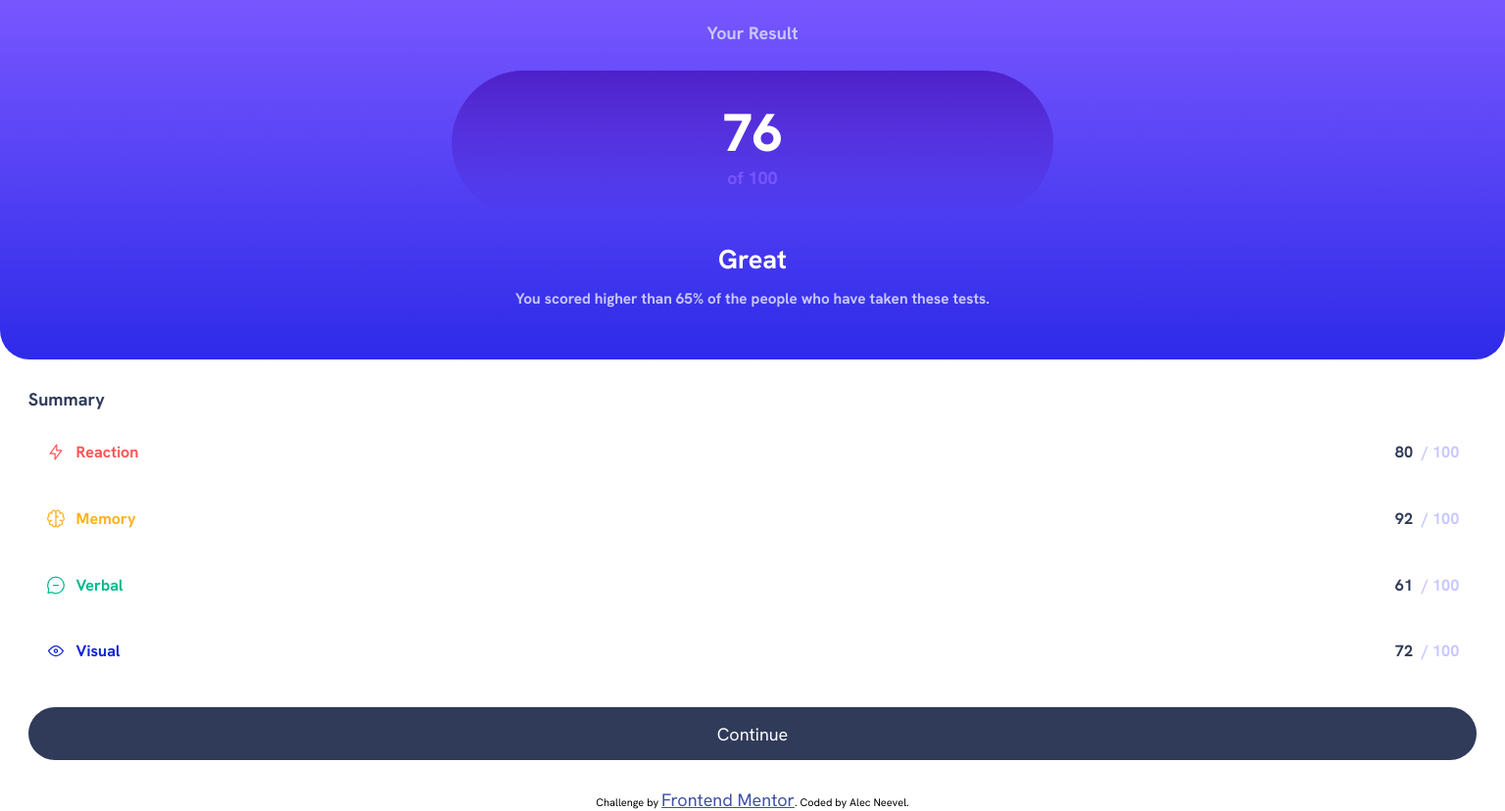
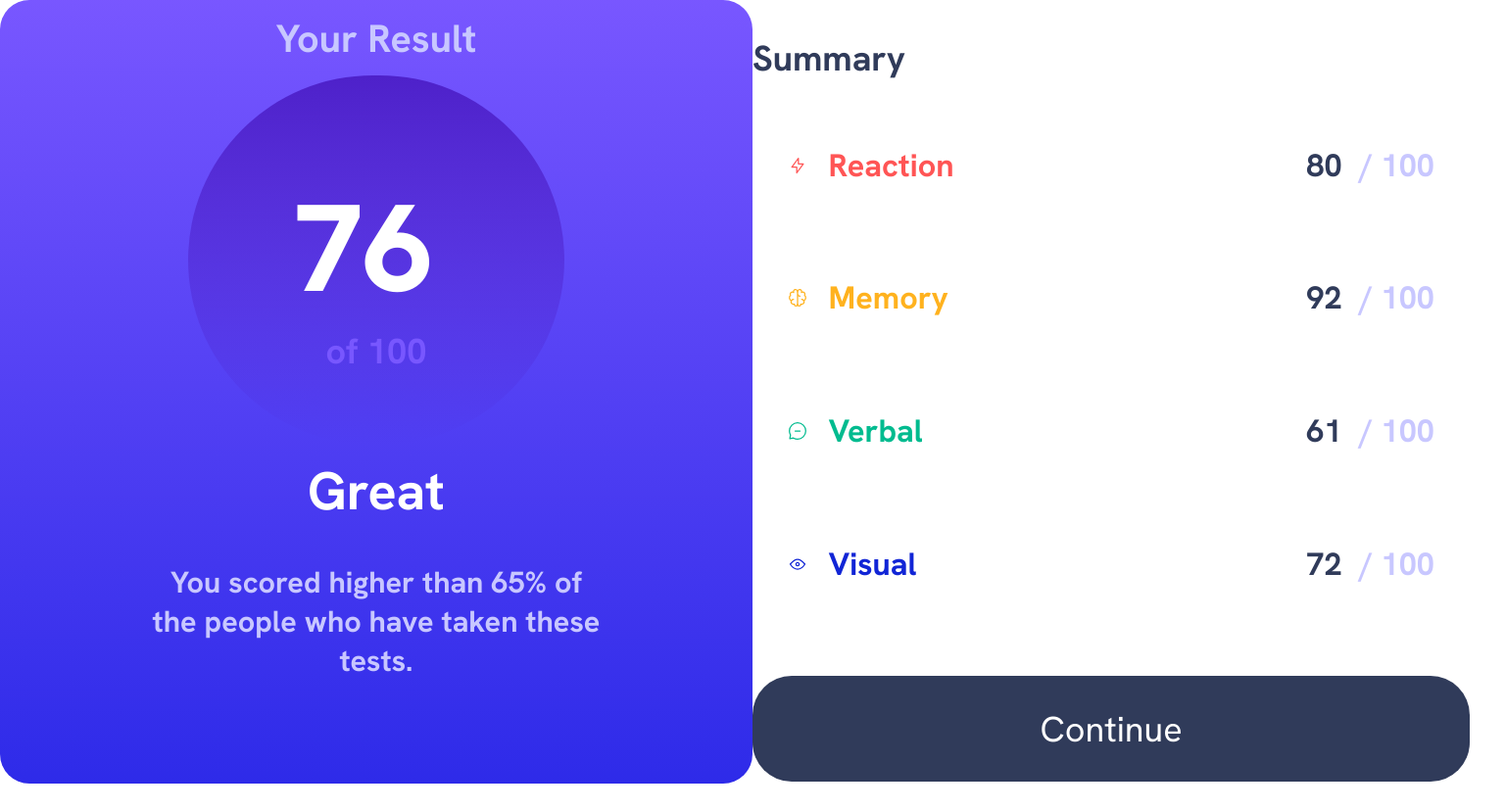
Before and after one commit to aneevel/frontend-mentor-results-summary-component, a website: page index.html in a window 1536 px wide. Shown: the whole page at 98% size. After the commit the page ends 800 px from the top, so only its background shows below. Drawn offline with Linux system fonts and the light colour scheme.

Commit message:
get desktop display for score bubble right

```diff
--- a/index.html
+++ b/index.html
@@ -19,7 +19,7 @@
   <link rel="stylesheet" href="styles/custom.css"/>
 </head>
 <body>
-<div class="container">
+<div class="container" id="base-container">
   <div class="container" id="result-summary">
     <h1>Your Result</h1>
     <div class="container" id="score-bubble">
--- a/styles/custom.css
+++ b/styles/custom.css
@@ -20,8 +20,15 @@
     font-optical-sizing: auto;
     font-style: normal;
     font-size: 18px;
+    box-sizing: border-box;
     margin: 0px;
     padding: 0px;
+}
+
+html, body {
+    margin: 0px;
+    height: 0px;
+    height: 100vh;
 }
 
 #result-summary {
@@ -44,7 +51,6 @@
     padding-bottom: 1.5rem;
     border-radius: 100px;
     background-image: linear-gradient(var(--violet-blue), var(--persian-blue));
-    border-radius: 100px;
 }
 
 #result-summary h1 {
@@ -182,3 +188,59 @@ button {
 #category-visual {
     color: #1125D6;
 }
+
+@media screen and (min-width: 1440px) {
+    * {
+        font-size: 36px;
+    }
+
+    #base-container {
+        display: flex;
+        height: 100vh;
+    }
+
+    #result-summary {
+        width: 50vw;
+        height: 100vh;
+        border-radius: 30px;
+        justify-content: space-evenly;
+        align-items: center;
+    }
+
+    #result-summary h1 {
+        margin-top: 0px;
+        width: 50%;
+        font-size: 1.1rem;
+    }
+
+    .result.numerator {
+        margin-left: 1rem;
+        margin-right: 1rem;
+        font-size: 3.5rem;
+    }
+
+    #score-bubble {
+        padding: 2rem;
+        margin: 0px;
+        width: 50%;
+        border-radius: 10rem;
+    }
+
+    #result-summary h3 {
+        margin: 0;
+    }
+
+    #breakdown-container {
+        width: 50vw;
+        height: 100vh;
+        padding: 1rem 1rem 0rem 0rem;
+    }
+
+    #score-interpretation {
+        width: 60%;
+    }
+
+    .attribution {
+        display: none;
+    }
+}
```
